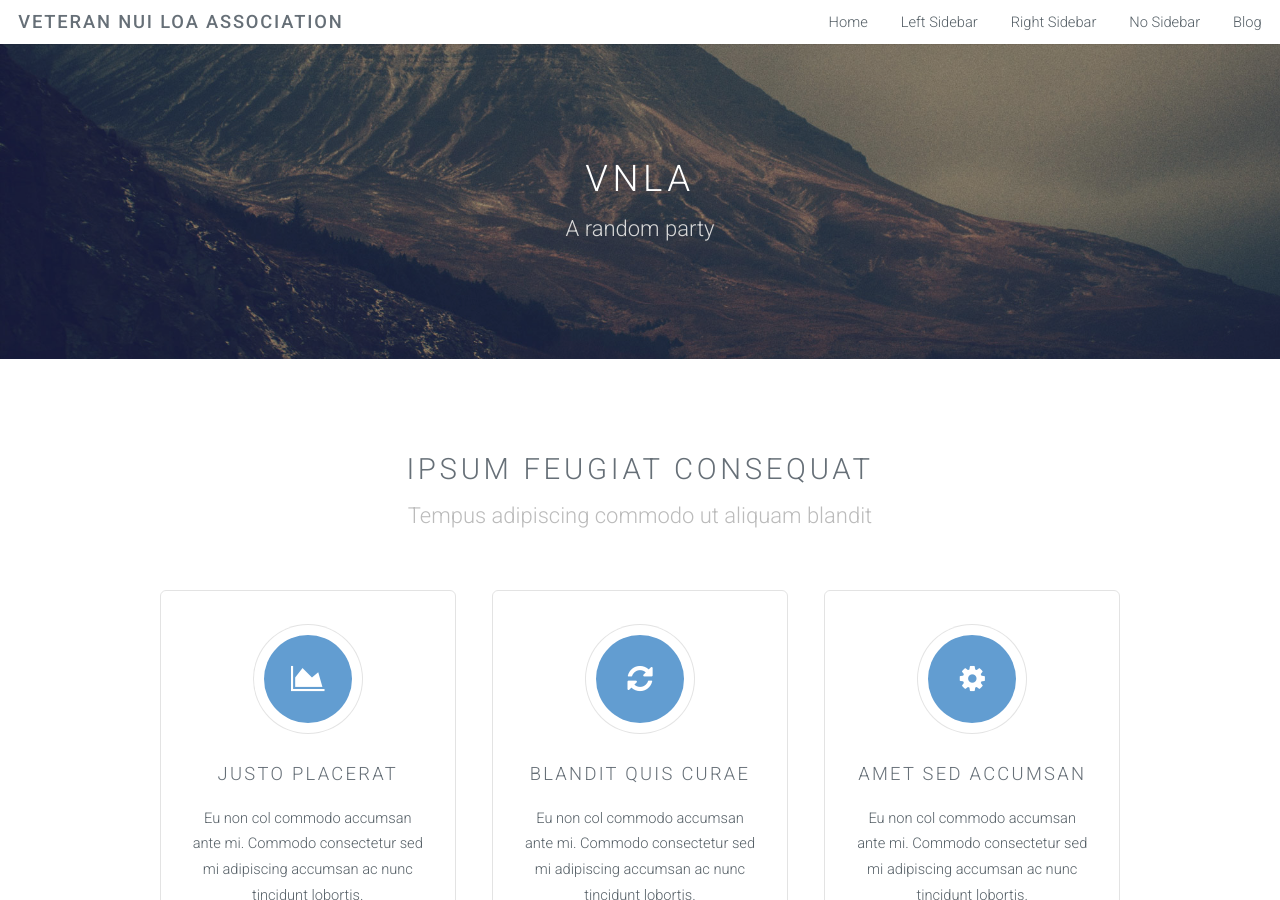
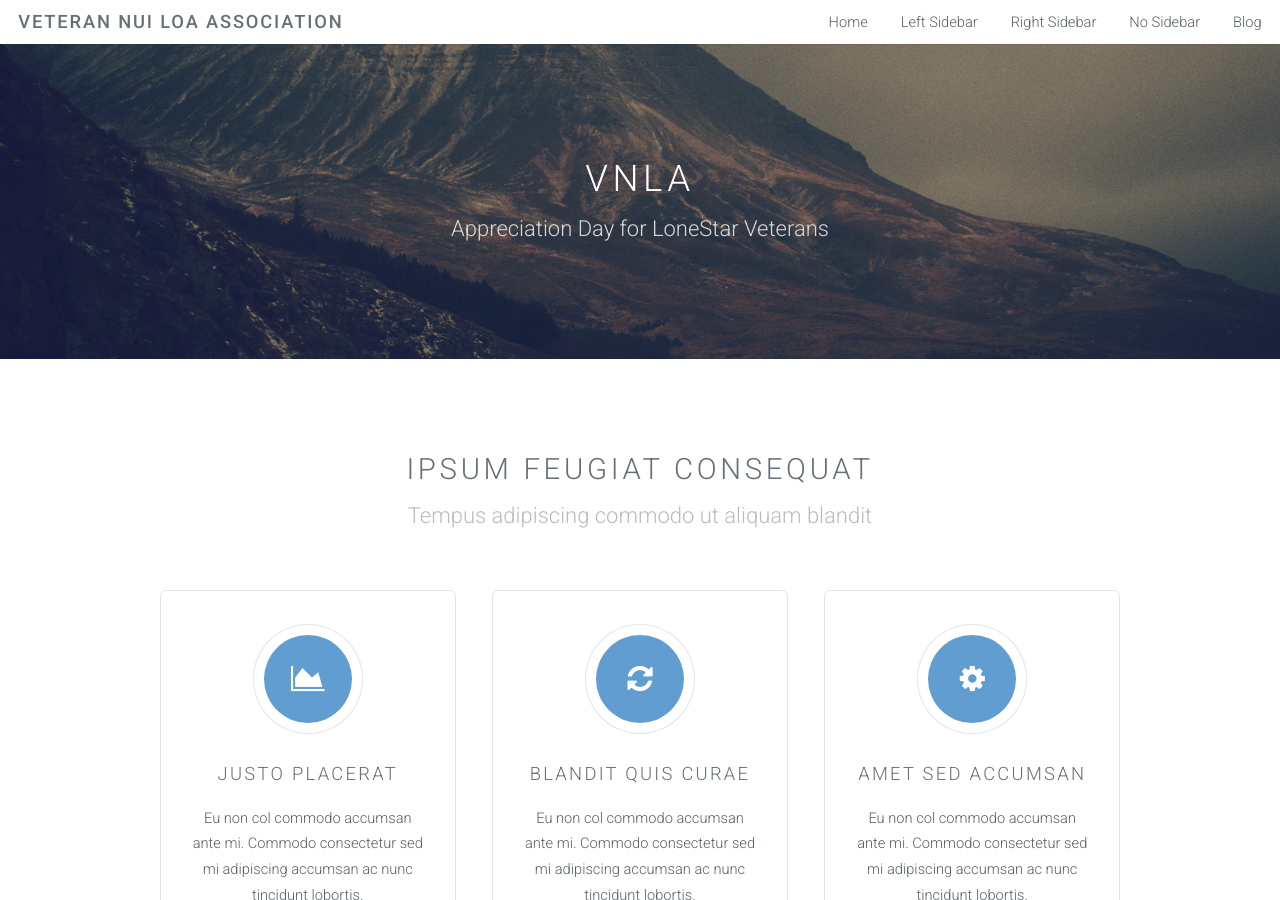
Before and after one commit to miwagner1/miwagner1.github.io, a Jekyll site: the page built from index.html, in a window 1280 px wide and 900 px high. Built offline with Jekyll 4.4.1, drawn with Linux system fonts in a browser that asks for light colours.

Commit message:
subtopic change

```diff
--- a/_layouts/landing-page.html
+++ b/_layouts/landing-page.html
@@ -11,7 +11,7 @@
         <section id="banner">
             <div class="inner">
                 <h2>VNLA</h2>
-                <p>A random party </p>
+                <p>Appreciation Day for LoneStar Veterans</p>
             </div>
         </section>
         {{ content }}
```
